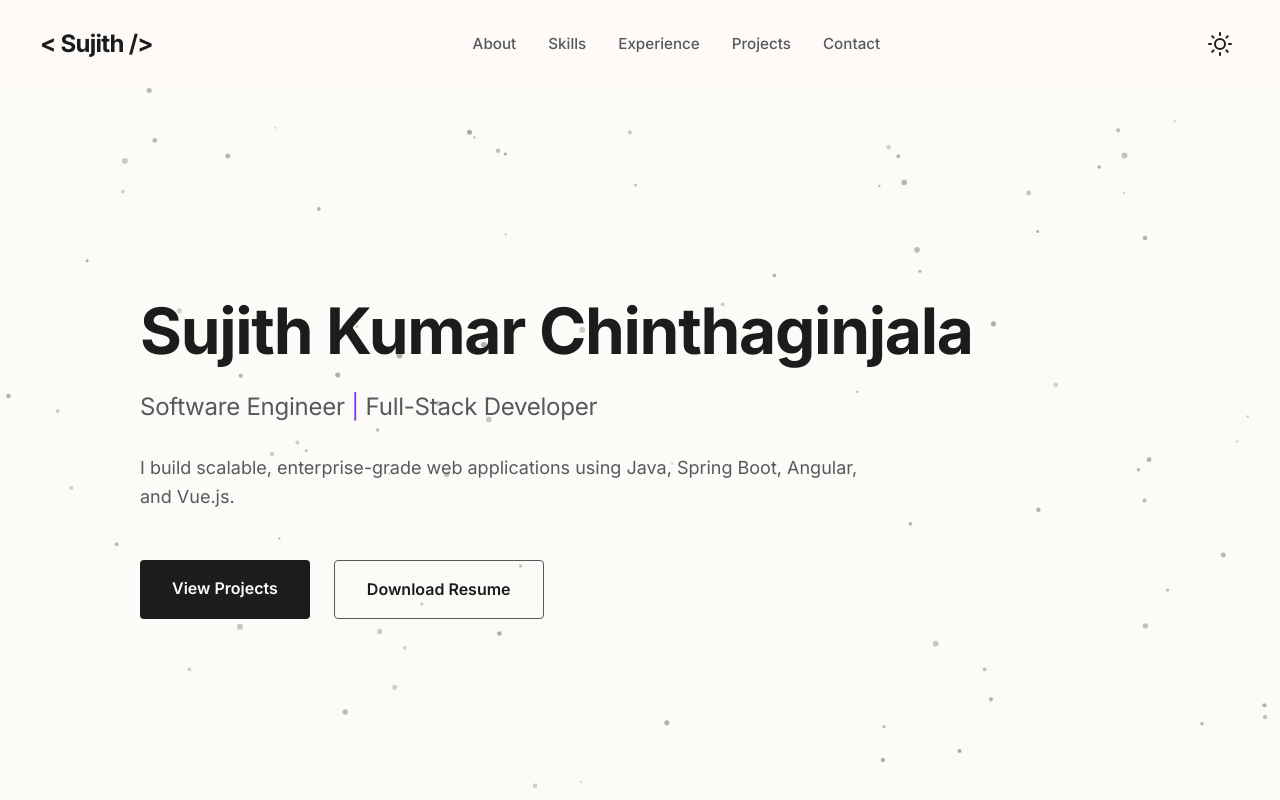
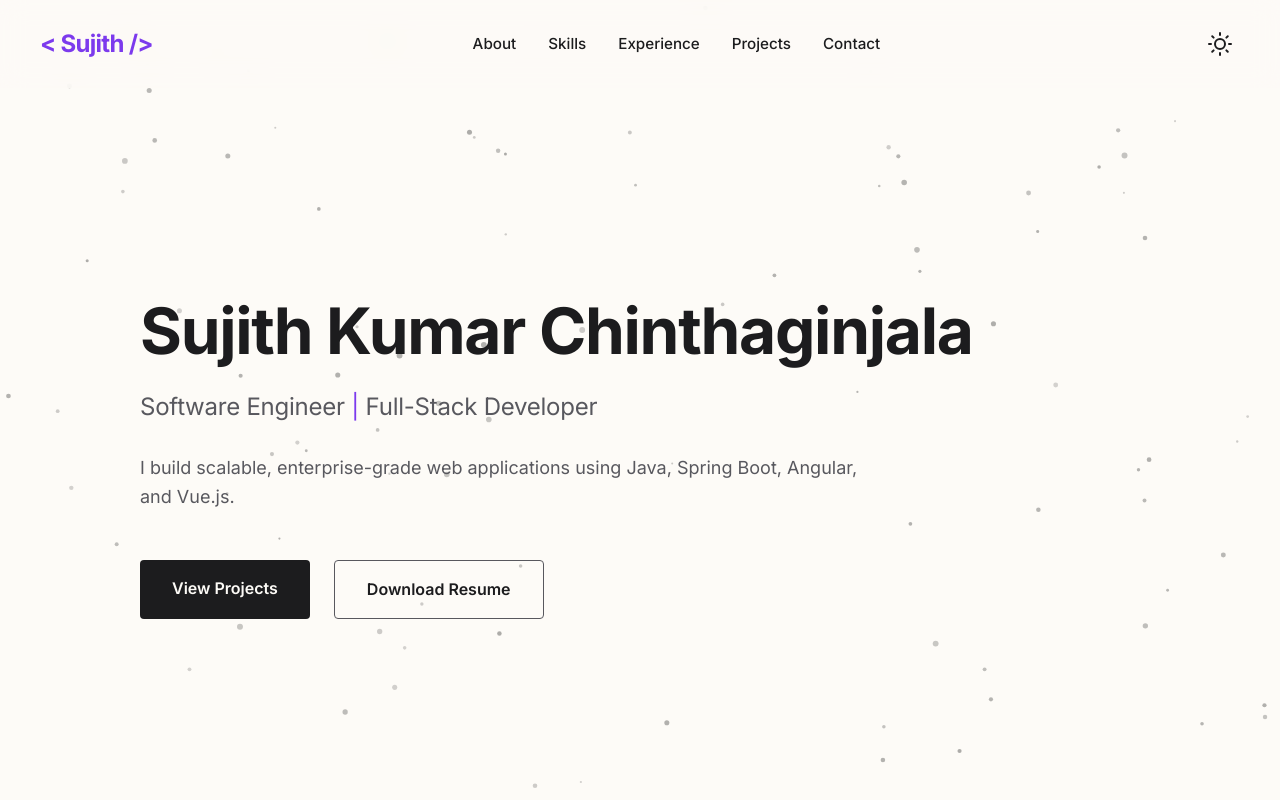
Before and after one commit to sujithkumarchinthaginjala/Sujith_Portfolio, a Vue app: page / in a window 1280 px wide. Shown: the top 800 px of the page. Built offline with nearby package versions, Linux system fonts and the light colour scheme.

Commit message:
minimal changes

```diff
--- a/src/style.css
+++ b/src/style.css
@@ -128,7 +128,7 @@ p {
   font-weight: 800;
   font-size: 1.5rem;
   letter-spacing: -0.03em;
-  color: var(--text-primary);
+  color: var(--accent-primary);
   text-decoration: none;
 }
 
@@ -140,7 +140,7 @@ p {
 
 .nav-links a {
   text-decoration: none;
-  color: var(--text-secondary);
+  color: var(--text-primary);
   font-weight: 500;
   font-size: 0.95rem;
   transition: color 0.3s ease;
@@ -148,7 +148,7 @@ p {
 
 .nav-links a:hover,
 .nav-links a.active {
-  color: var(--text-primary);
+  color: var(--accent-primary);
 }
 
 #theme-toggle {
```
